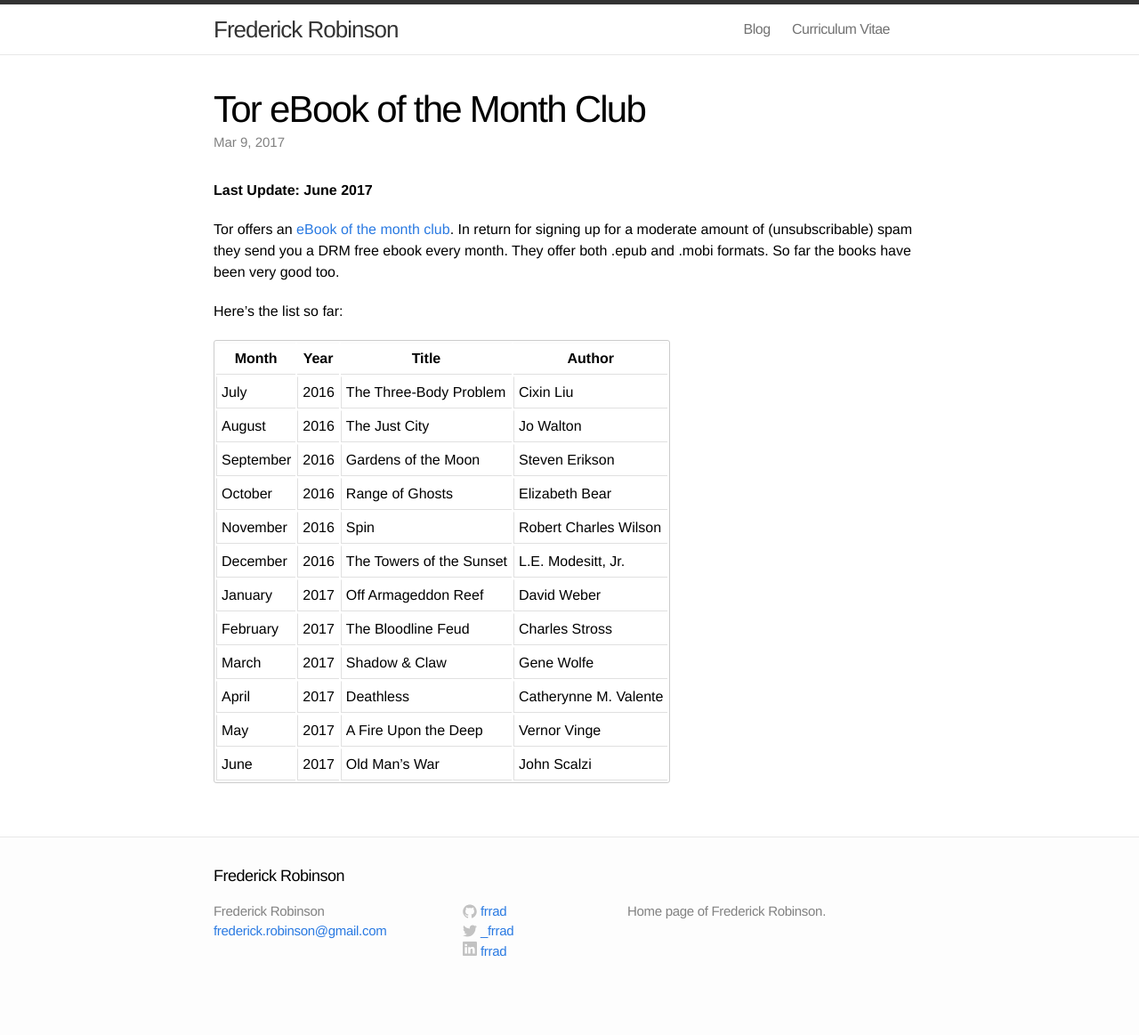
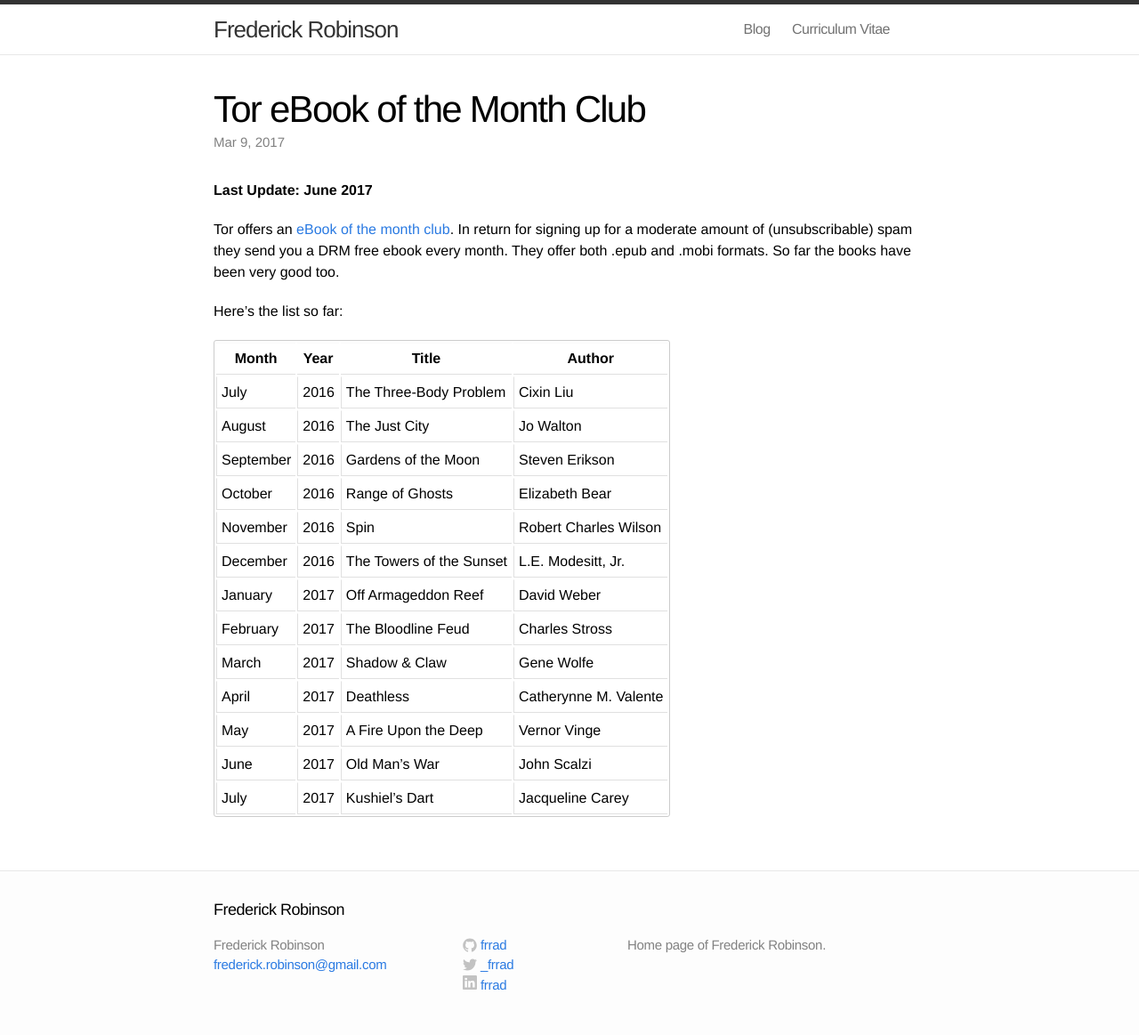
Before and after one commit to frrad/frrad.github.io, a Jekyll site: the page built from _posts/2017-03-09-tor-ebook-of-the-month.md, in a window 1280 px wide. Shown: the whole page at 89% size. Built offline with Jekyll 4.4.1, drawn with Linux system fonts in a browser that asks for light colours; before the commit the page ends 1125 px from its top, so only the background shows below that.

Commit message:
new book

```diff
--- a/_posts/2017-03-09-tor-ebook-of-the-month.md
+++ b/_posts/2017-03-09-tor-ebook-of-the-month.md
@@ -26,3 +26,4 @@
 April    |2017|Deathless               |Catherynne M. Valente
 May      |2017|A Fire Upon the Deep    |Vernor Vinge
 June     |2017|Old Man's War           |John Scalzi
+July     |2017|Kushiel's Dart          |Jacqueline Carey
```
